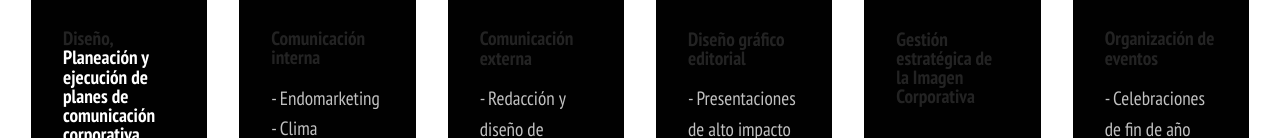
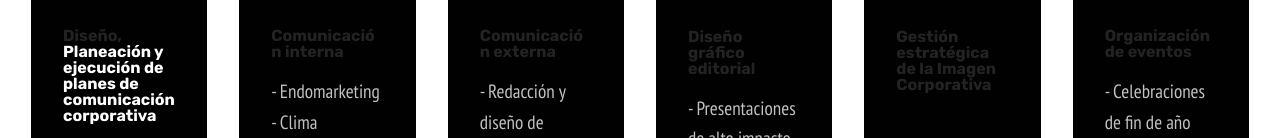
Before and after one commit to dianamariabarrero/dianamariabarrero.github.io, a plain HTML site: page index.html in a window 1280 px wide. Shown: the part 2662-2800 px from the top of the page. Drawn offline with Linux system fonts and the light colour scheme; files whose address does not match are found by name.

Commit message:
create github pages

```diff
--- a/assets/mobirise/css/mbr-additional.css
+++ b/assets/mobirise/css/mbr-additional.css
@@ -2370,7 +2370,7 @@ body {
 .cid-qR0p3kiNmv {
   padding-top: 120px;
   padding-bottom: 0px;
-  background-color: #55b4d4;
+  background-color: #010101;
 }
 .cid-qR0pCgeRz7 {
   padding-top: 60px;
--- a/index.html
+++ b/index.html
@@ -65,7 +65,7 @@
     </nav>
 </section>
 
-<section class="engine"><a href="https://mobirise.me/a">Mobirise alternative</a></section><section class="cid-qR0boQoHe2 mbr-fullscreen mbr-parallax-background" id="header2-0">
+<section class="engine"><a href="https://mobirise.me/p">web templates free download</a></section><section class="cid-qR0boQoHe2 mbr-fullscreen mbr-parallax-background" id="header2-0">
 
 
 
@@ -173,9 +173,9 @@
                         <img src="assets/images/mbr-3-376x250.jpg" alt="Mobirise" title="">
                     </div>
                     <div class="card-box">
-                        <h4 class="card-title pb-3 mbr-fonts-style display-7"><strong>Diseño,</strong>
+                        <h4 class="card-title pb-3 mbr-fonts-style display-4"><strong>Diseño,</strong>
 <div><strong>Planeación y ejecución de planes de comunicación corporativa</strong></div></h4>
-                        <p class="mbr-text mbr-fonts-style display-7">- Asesoría a la dirección y áreas, en estrategías de comunicación específicas y globales<br><br></p>
+                        <p class="mbr-text mbr-fonts-style display-7">- Asesoría a la dirección y áreas, en estrategías de comunicación específicas y globales<br><br><br></p>
                     </div>
                 </div>
             </div>
@@ -186,7 +186,7 @@
                         <img src="assets/images/mbr-1-376x257.jpg" alt="Mobirise" title="">
                     </div>
                     <div class="card-box">
-                        <h4 class="card-title pb-3 mbr-fonts-style display-7"><strong>Comunicación interna</strong></h4>
+                        <h4 class="card-title pb-3 mbr-fonts-style display-4"><strong>Comunicación interna</strong></h4>
                         <p class="mbr-text mbr-fonts-style display-7">- Endomarketing
 <br>- Clima organizacional
 <br>- Redacción y diseño de contenidos
@@ -201,7 +201,7 @@
                         <img src="assets/images/redes-sociales-1-376x251.jpg" alt="Mobirise" title="">
                     </div>
                     <div class="card-box">
-                        <h4 class="card-title pb-3 mbr-fonts-style display-7"><strong>Comunicación externa</strong></h4>
+                        <h4 class="card-title pb-3 mbr-fonts-style display-4"><strong>Comunicación externa</strong></h4>
                         <p class="mbr-text mbr-fonts-style display-7">- Redacción y diseño de contenido para redes sociales
 <br>- Actualización y administración de página web
 <br>- Manejo del blog corporativo<br><br></p>
@@ -215,7 +215,7 @@
                         <img src="assets/images/04.jpg" alt="Mobirise" title="">
                     </div>
                     <div class="card-box">
-                        <h4 class="card-title pb-3 mbr-fonts-style display-7"><strong>Diseño gráfico editorial&nbsp;</strong></h4>
+                        <h4 class="card-title pb-3 mbr-fonts-style display-4"><strong>Diseño gráfico editorial&nbsp;</strong></h4>
                         <p class="mbr-text mbr-fonts-style display-7">- Presentaciones de alto impacto
 <br>-  Afiches
 <br>- Flyers
@@ -232,7 +232,7 @@
                         <img src="assets/images/identidad-principal-2-376x212.jpg" alt="Mobirise" title="">
                     </div>
                     <div class="card-box">
-                        <h4 class="card-title pb-3 mbr-fonts-style display-7"><strong>Gestión estratégica de la Imagen Corporativa</strong><br><br><br><br><br><br><br><br><br><br><br><br><br><br><strong><br></strong></h4>
+                        <h4 class="card-title pb-3 mbr-fonts-style display-4"><strong>Gestión estratégica de la Imagen Corporativa</strong><br><br><br><br><br><br><br><br><br><br><br><br><br><br><br><br><strong><br></strong></h4>
                         <p class="mbr-text mbr-fonts-style display-7"></p>
                     </div>
                 </div>
@@ -243,7 +243,7 @@
                         <img src="assets/images/mbr-1-376x251.jpg" alt="Mobirise" title="">
                     </div>
                     <div class="card-box">
-                        <h4 class="card-title pb-3 mbr-fonts-style display-7"><strong>Organización de eventos</strong></h4>
+                        <h4 class="card-title pb-3 mbr-fonts-style display-4"><strong>Organización de eventos</strong></h4>
                         <p class="mbr-text mbr-fonts-style display-7">- Celebraciones de fin de año
 <br>- Aniversario corporativo
 <br>- Simposios
```
Also changed, not shown: page1.html (+1 -1 lines), page2.html (+1 -1 lines), 1 other file.
